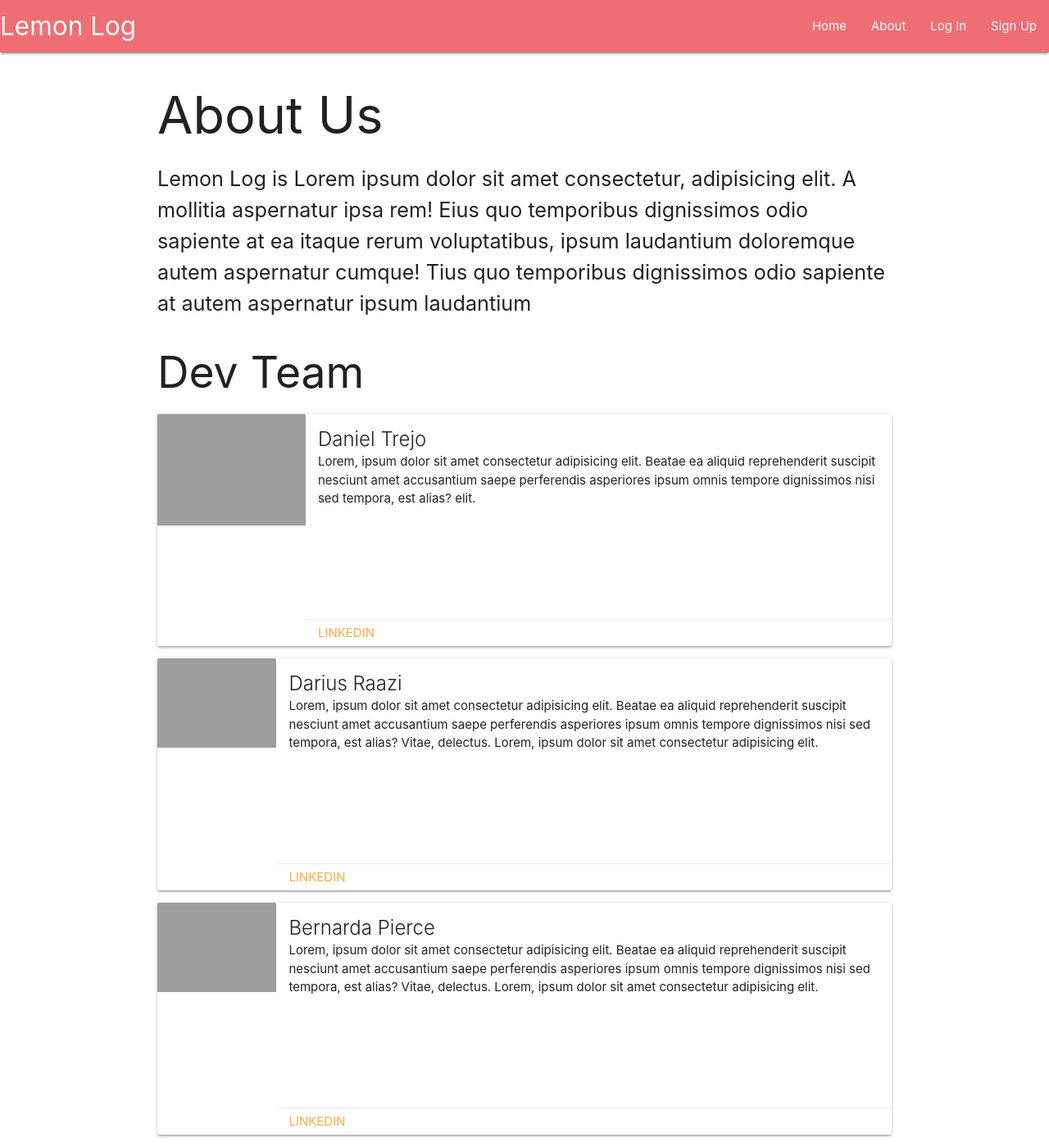
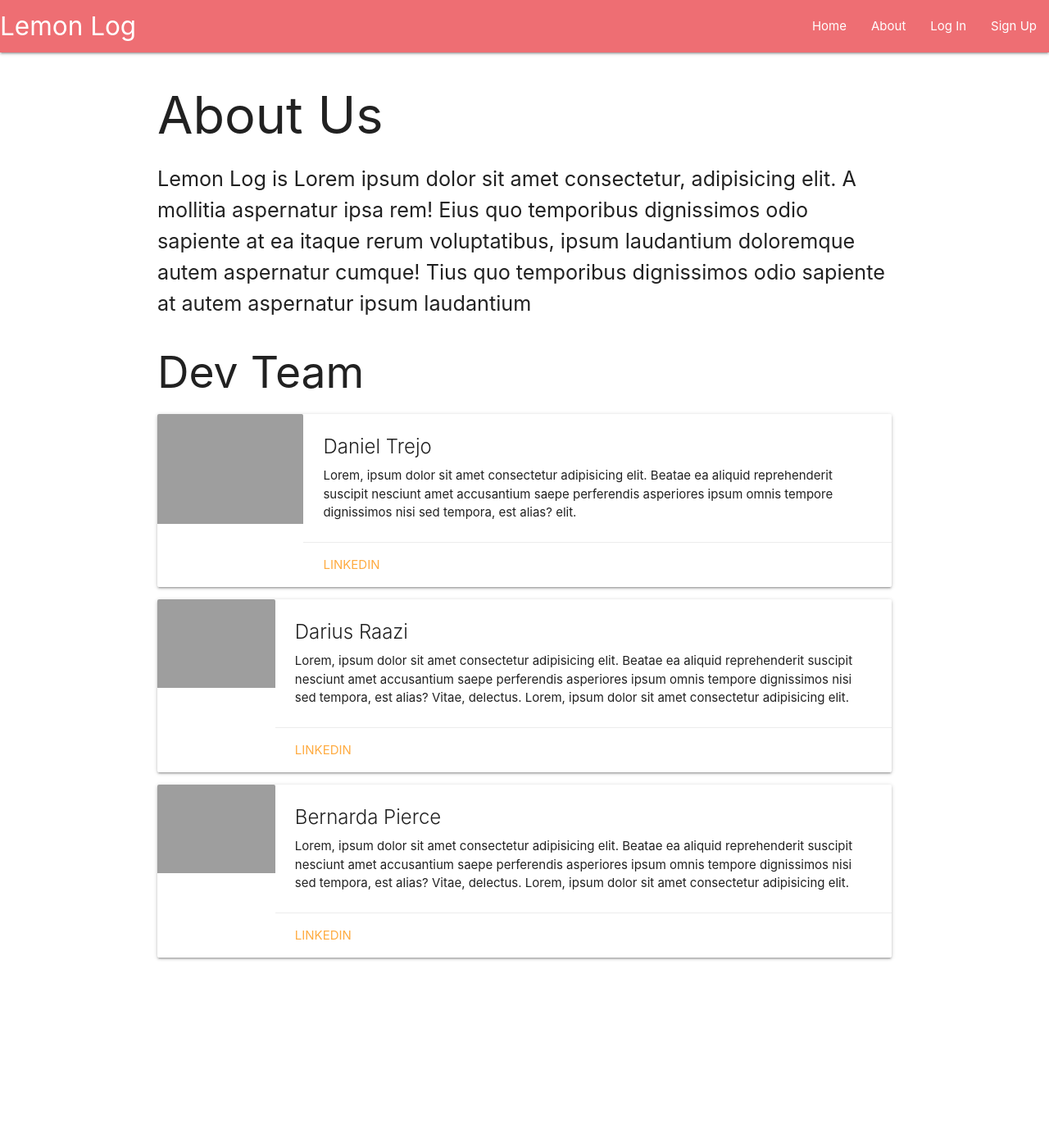
Before and after one commit to rauldtrejo/lemonLog-BDD-SEI0119, a Django app: page /about/ in a window 1280 px wide. Shown: the whole page at 82% size. After the commit the page ends 1171 px from the top, so only its background shows below. Run offline with Django 3.2, Linux system fonts and the light colour scheme; some libraries are stand-ins or nearby versions; grey boxes are pictures that could not be loaded.

Commit message:
fixes global bugs with card classes

```diff
--- a/main_app/static/css/style.css
+++ b/main_app/static/css/style.css
@@ -12,7 +12,6 @@
     margin-right: 30px;
 }
 
-
 @media only screen and (min-width: 768px) {
     .large-screen {
         display: -webkit-box;
@@ -25,26 +24,26 @@
         max-width: 100%;
         width: auto;
     }
-    .card .card-content {
+    .large-screen .l-content {
         padding: 15px 5px 5px 15px;
 
     }
-    .card .card-action {
+    .large-screen .l-action {
         padding: 5px 15px 5px;
     }
-    .card .card-content .card-title {
+    .large-screen .l-content .l-title {
         margin-bottom: 0px;
     }
 }
 
 @media only screen and (min-width: 992px) {
-   .card-action {
+   .l-action {
     margin-top: 35px;
    }
 }
 
 @media only screen and (min-width: 1200px) {
-    .card-action {
+    .l-action {
      margin-top: 130px;
     }
- }
+}
```
